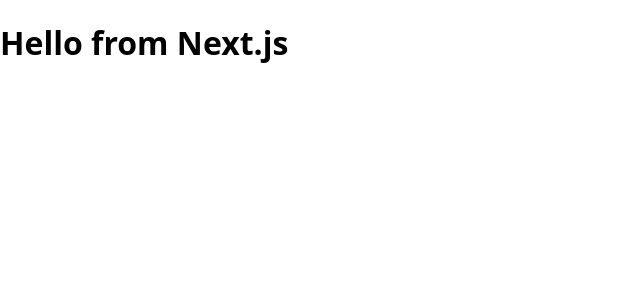
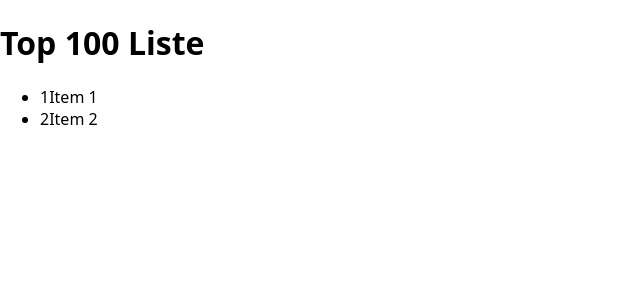
Before and after one commit to CoderMarkus/capstone_true100, a Next.js app: page / in a window 1280 px wide. Shown: the top 300 px of the page, without its empty margins (0-640 px from the left). Built offline with nearby package versions, Linux system fonts and the light colour scheme.

Commit message:
add files and function

```diff
--- a/pages/index.js
+++ b/pages/index.js
@@ -1,7 +1,26 @@
-export default function HomePage() {
+import React from "react";
+
+const Top100Page = () => {
+  // Daten für die Top-100-Liste
+  const top100List = [
+    { rank: 1, title: "Item 1" },
+    { rank: 2, title: "Item 2" },
+    // Weitere Listeneinträge hier
+  ];
+
   return (
     <div>
-      <h1>Hello from Next.js</h1>
+      <h1>Top 100 Liste</h1>
+      <ul>
+        {top100List.map((item) => (
+          <li key={item.rank}>
+            <span>{item.rank}</span>
+            <span>{item.title}</span>
+          </li>
+        ))}
+      </ul>
     </div>
   );
-}
+};
+
+export default Top100Page;
```
Also changed, not shown: package.json (+7 -2 lines), pages/top100check.js (added, +62 -0 lines), 2 other files (tests, documents, lock files or other folders).
